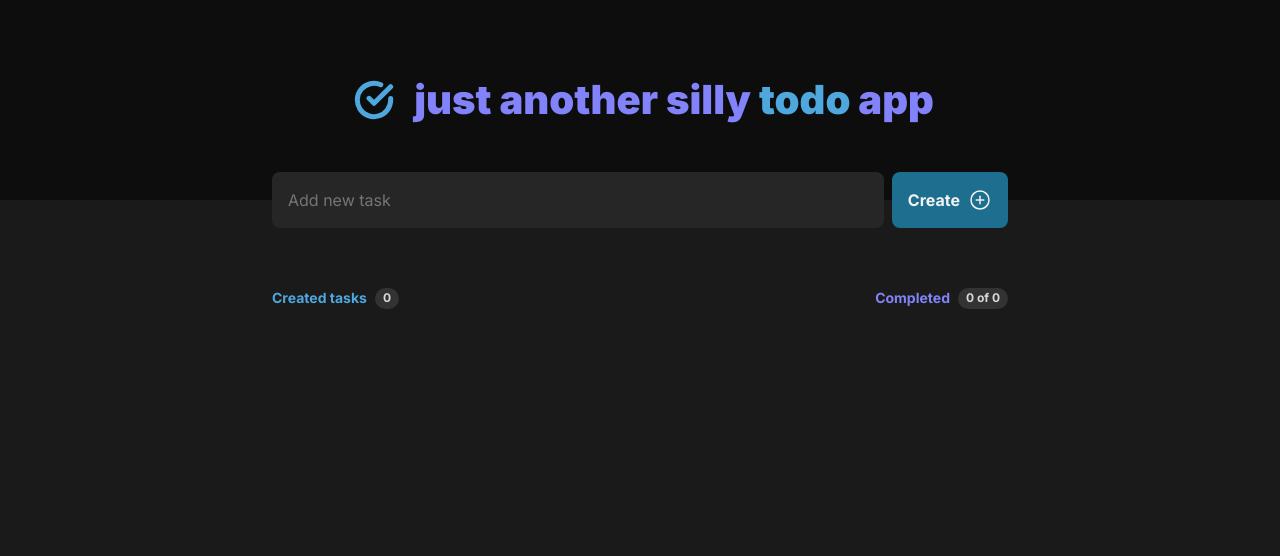
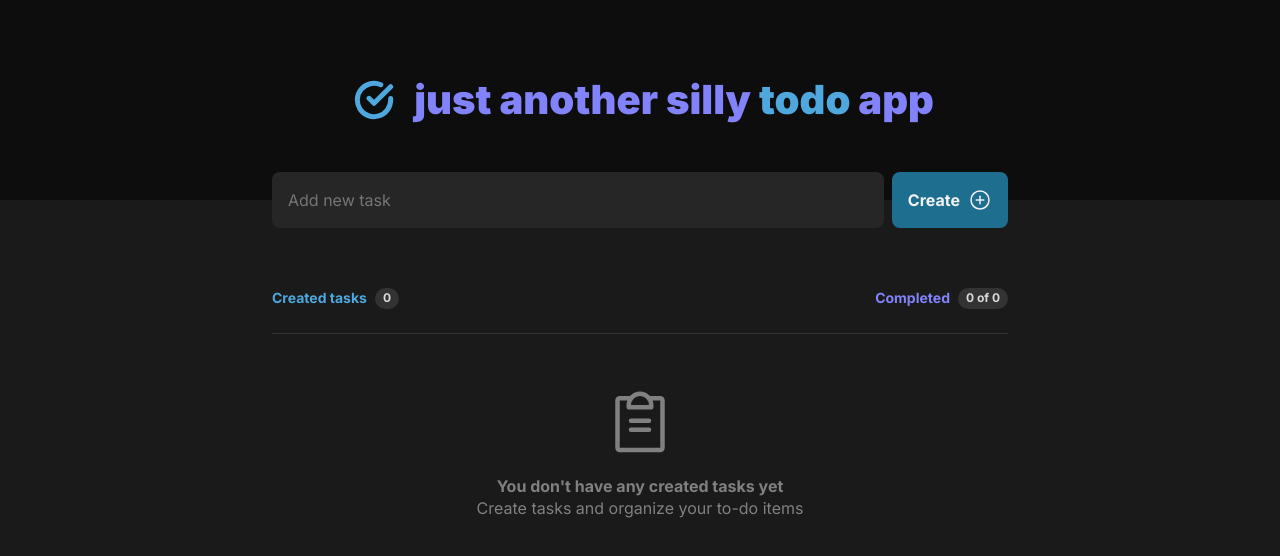
Before and after one commit to claudiohenrique-dev/jasta, a React (Vite) app: page / in a window 1280 px wide. Shown: the top 556 px of the page. Built offline with nearby package versions, Linux system fonts and the light colour scheme.

Commit message:
chore: add 'no task' placeholder

```diff
--- a/src/pages/Home/index.tsx
+++ b/src/pages/Home/index.tsx
@@ -1,20 +1,23 @@
 import { ChangeEvent, FormEvent, useEffect, useState } from 'react'
 
 import { v4 as uuidv4 } from 'uuid'
-import { PlusCircle } from 'phosphor-react'
+import { useTheme } from 'styled-components'
+import { ClipboardText, PlusCircle } from 'phosphor-react'
 
 import { Input } from '@/components/Input'
 import { Button } from '@/components/Button'
 import { TaskItem } from '@/components/TaskItem'
 
-import { HomeContainer, NewTaskForm, TasksContainer, TasksHeader, TasksList } from './styles'
+import { HomeContainer, NewTaskForm, TasksContainer, TasksHeader, TasksList, TasksListEmpty } from './styles'
 import { ITask } from '@/components/TaskItem/types'
 
-const LOCAL_STORAGE_KEY = 'todo:savedTasks'
+const LOCAL_STORAGE_KEY = 'jasta:savedTasks'
 
 export function Home() {
   const [tasks, setTasks] = useState<ITask[]>([])
   const [inputValue, setInputValue] = useState('')
+
+  const { colors } = useTheme()
 
   const checkedTasks = tasks.filter(task => task.checked).length
 
@@ -90,6 +93,16 @@ export function Home() {
           {tasks.map(task => (
             <TaskItem key={task.id} task={task} onCheck={handleCheckTask} onDelete={handleDeleteTask} />
           ))}
+
+          {!tasks.length && (
+            <TasksListEmpty>
+              <ClipboardText color={colors['gray-300']} size={72} />
+              <p>
+                <span>You don't have any created tasks yet</span>
+              </p>
+              <p>Create tasks and organize your to-do items</p>
+            </TasksListEmpty>
+          )}
         </TasksList>
       </TasksContainer>
     </HomeContainer>
--- a/src/pages/Home/styles.ts
+++ b/src/pages/Home/styles.ts
@@ -55,3 +55,27 @@ export const TasksHeader = styled.div`
 export const TasksList = styled.div`
   padding-bottom: 4rem;
 `
+
+export const TasksListEmpty = styled.div`
+  align-items: center;
+  background: transparent;
+  border-top: 1px solid ${({ theme }) => theme.colors['gray-400']};
+  display: flex;
+  flex-direction: column;
+  height: 15rem;
+  justify-content: center;
+  margin: 1.5rem 0;
+  width: 100%;
+
+  svg {
+    margin: 0 0 1rem 0;
+  }
+
+  p {
+    color: ${({ theme }) => theme.colors['gray-300']};
+  }
+
+  p > span {
+    font-weight: bold;
+  }
+`
```
